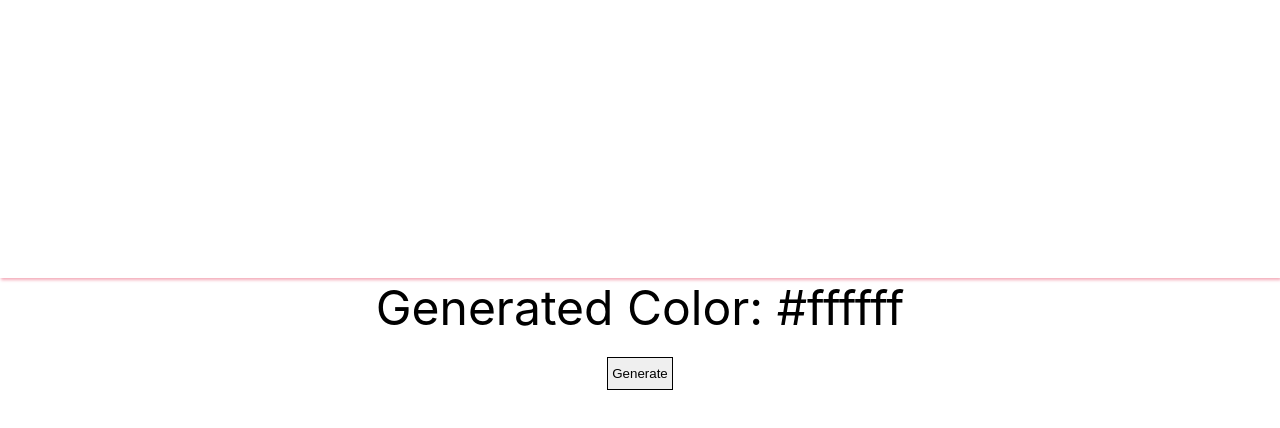
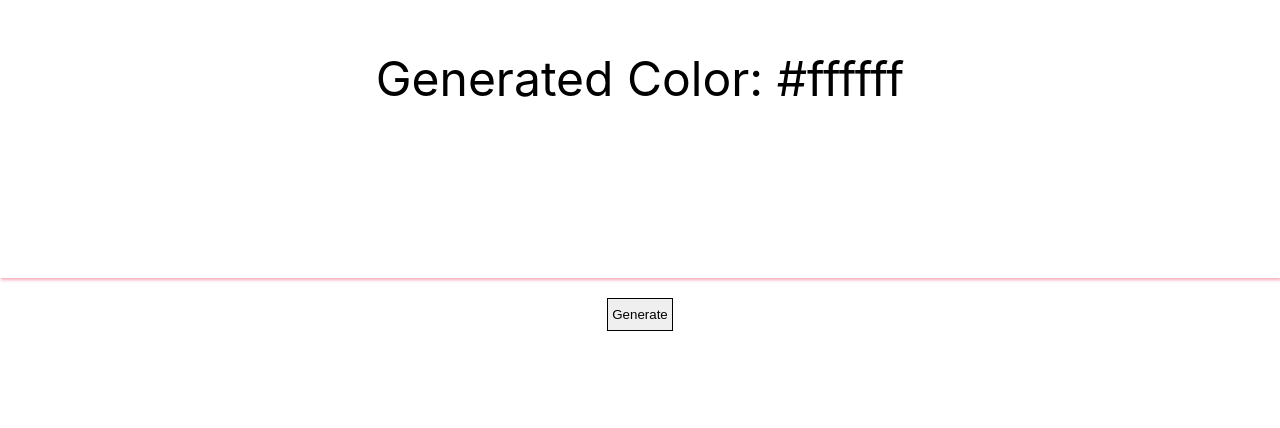
Before and after one commit to anadelic/react-random-color-generator, a React (Create React App) app: page / in a window 1280 px wide. Shown: the part 122-550 px from the top of the page. Built offline with nearby package versions, Linux system fonts and the light colour scheme.

Commit message:
Delete a div

```diff
--- a/src/App.js
+++ b/src/App.js
@@ -19,10 +19,11 @@ export default function App() {
           alignItems: 'center',
           height: '50vh',
           boxShadow: '1px 2px 3px #F4AAB9',
+          fontSize: '48px',
+          color: 'black',
+          textAlign: 'center',
         }}
-      />
-
-      <div style={{ fontSize: '48px', color: 'black', textAlign: 'center' }}>
+      >
         Generated Color: {hex}
       </div>
 
```
